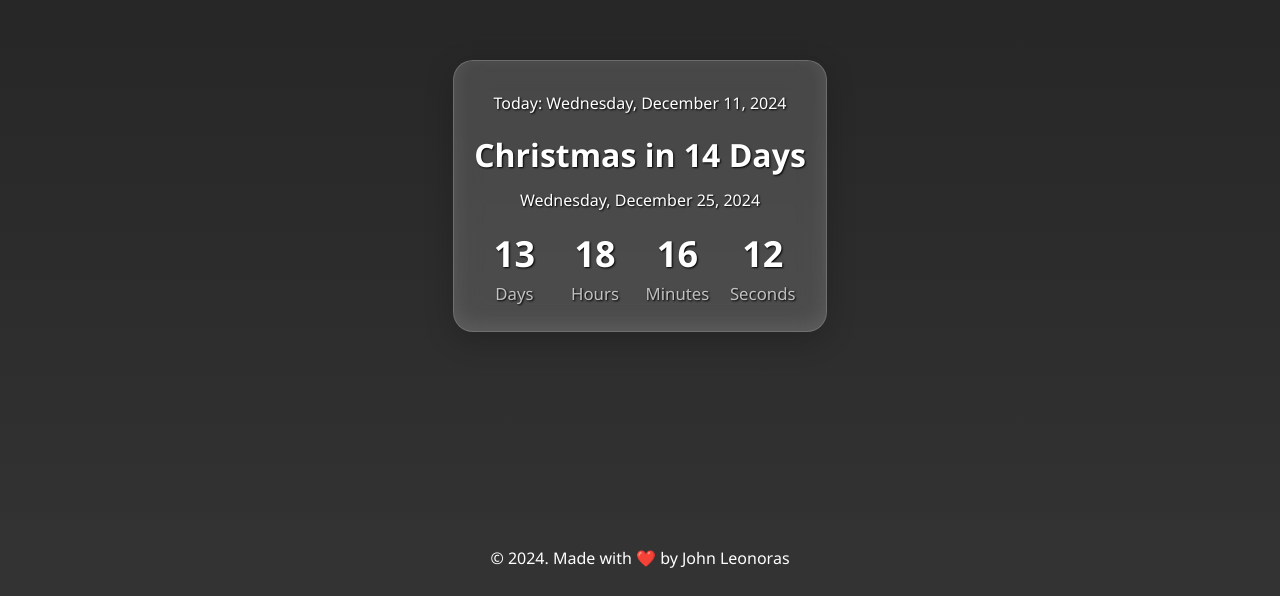
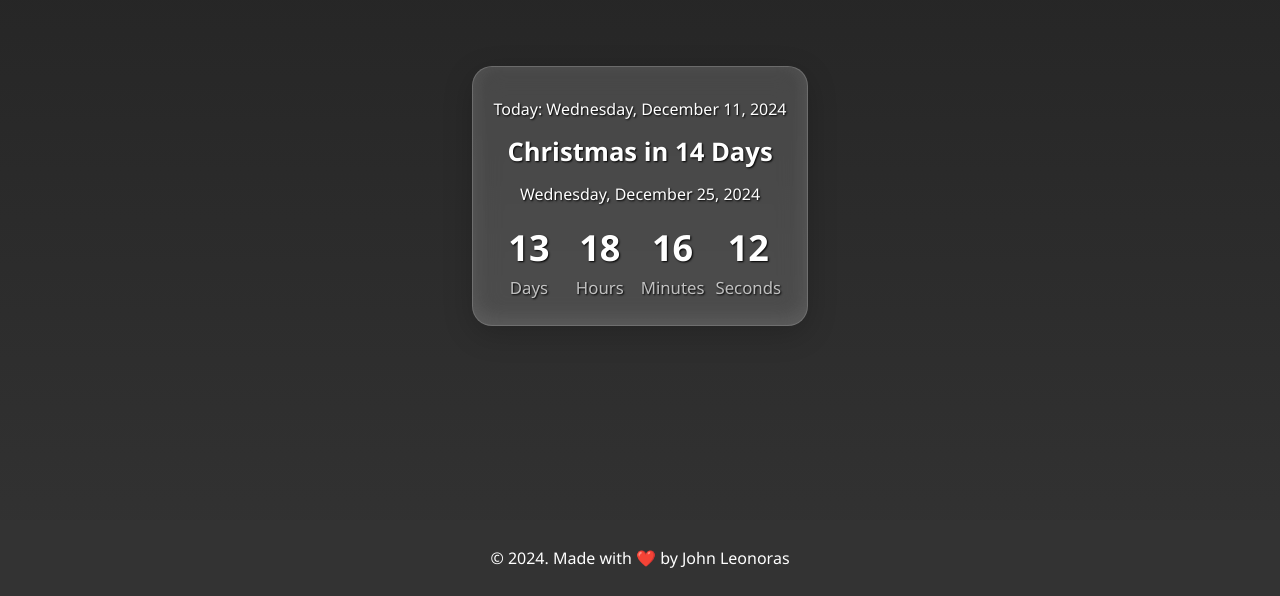
Before and after one commit to jleonoras/christmas-countdown, a React (Vite) app: page / in a window 1280 px wide. Shown: the part 204-800 px from the top of the page. Built offline with nearby package versions, Linux system fonts and the light colour scheme.

Commit message:
Some changes in font size of Cristmas h1.

```diff
--- a/src/App.css
+++ b/src/App.css
@@ -47,7 +47,7 @@
 }
 
 #countdown h1 {
-  font-size: clamp(1rem, 2.5vw, 3rem);
+  font-size: clamp(1rem, 2vw, 3rem);
   margin-bottom: 10px;
   text-shadow: 1px 1px 2px #000;
 }
```
